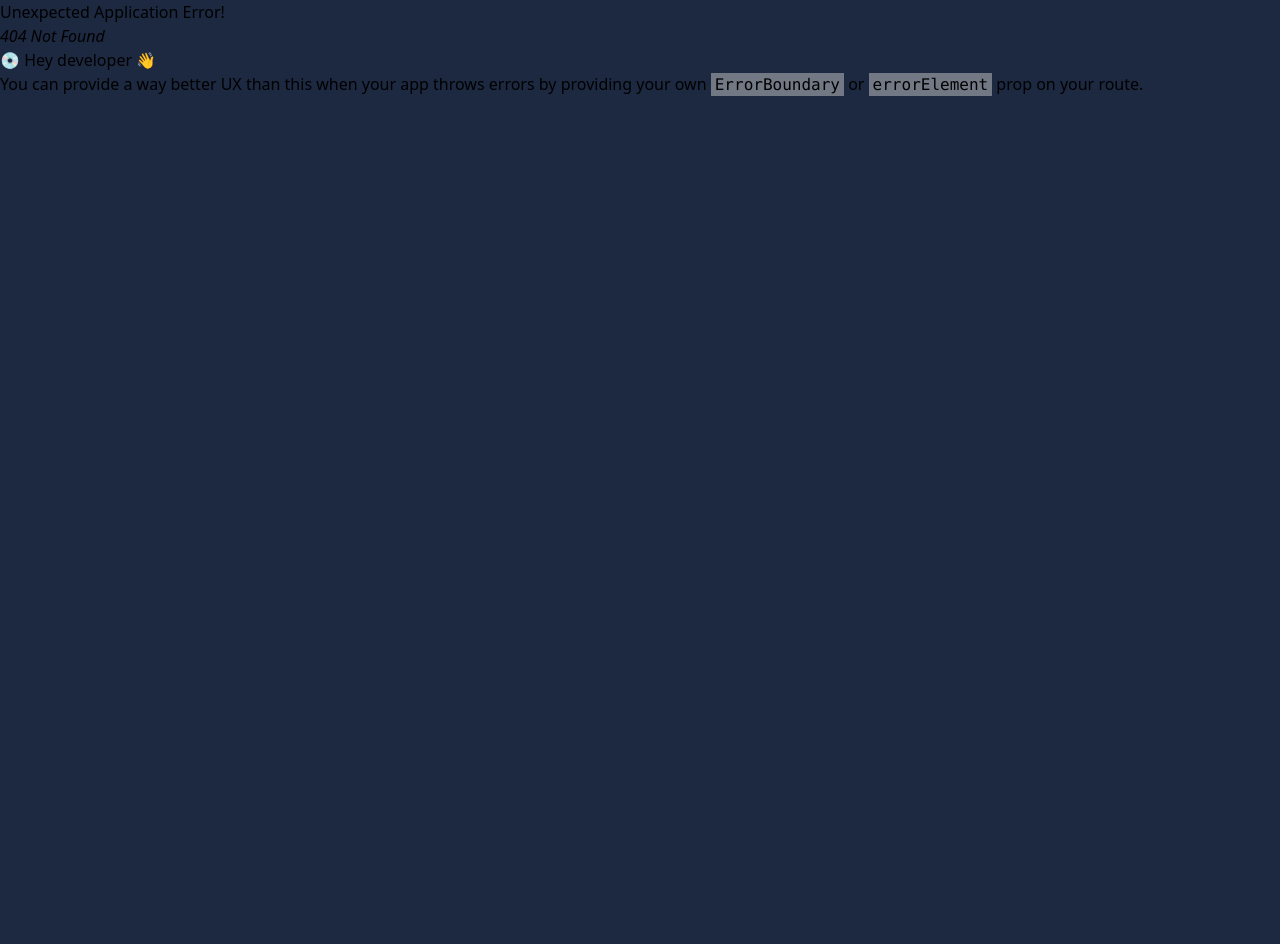
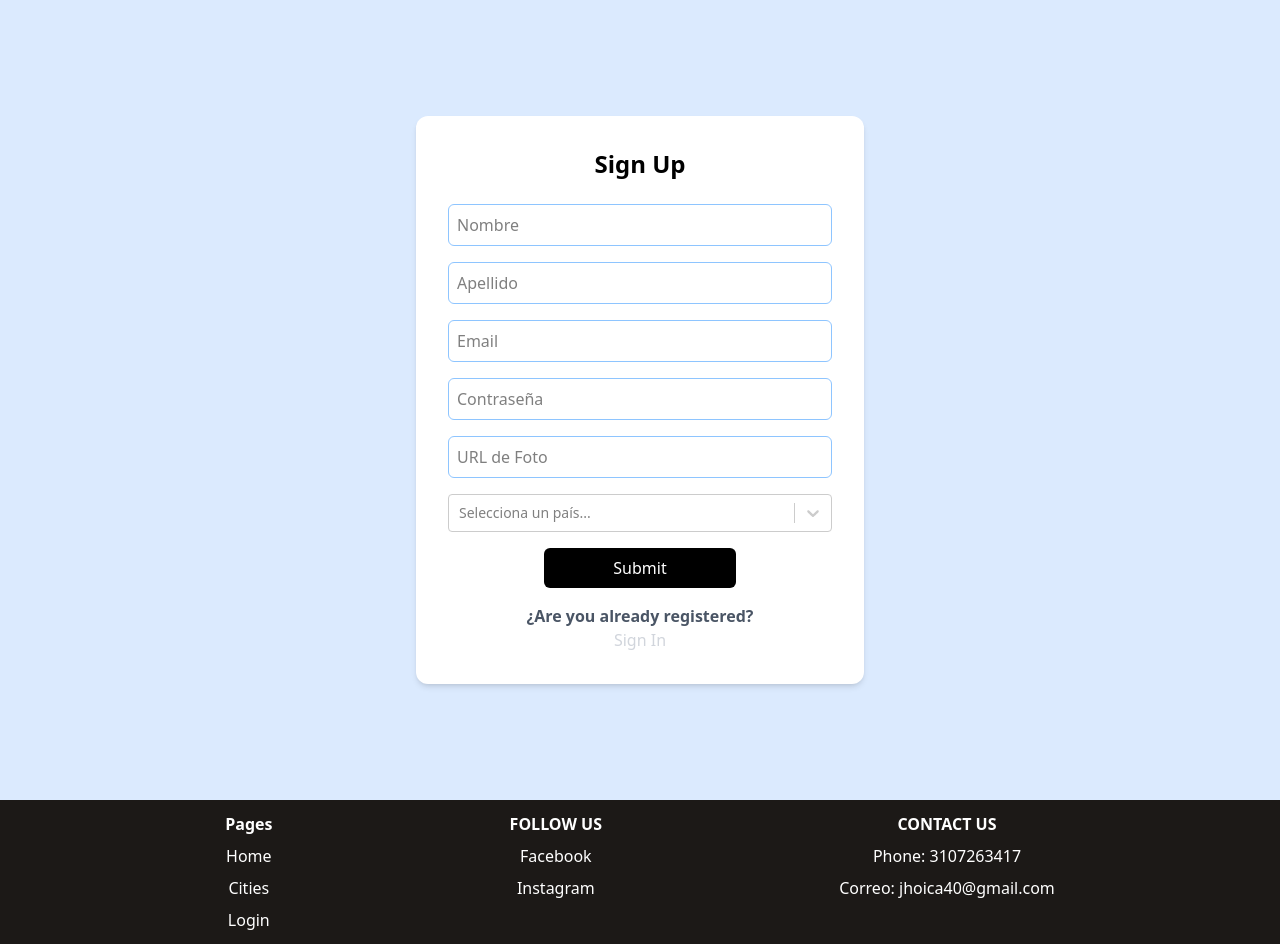
Before and after one commit to BuriticaSebas/mytinerary-sebastianBuritica, a React (Vite) app: page /register in a window 1280 px wide. Before the commit this address had no page. Before the commit the page ends 800 px from the top, so only its background shows below. Built offline with nearby package versions, Linux system fonts and the light colour scheme; no server answers; a web font is replaced by a local one.

Commit message:
Login y register listos

```diff
--- a/package.json
+++ b/package.json
@@ -17,10 +17,12 @@
     "axios": "^1.8.4",
     "react": "^19.0.0",
     "react-dom": "^19.0.0",
+    "react-hook-form": "^7.56.1",
     "react-icons": "^5.5.0",
     "react-redux": "^9.2.0",
     "react-responsive": "^10.0.1",
     "react-router-dom": "^7.2.0",
+    "react-select": "^5.10.1",
     "tailwindcss": "^4.0.8"
   },
   "devDependencies": {
--- a/src/App.jsx
+++ b/src/App.jsx
@@ -4,7 +4,7 @@ import Home from "./pages/Home"
 import Cities from "./pages/Cities"
 import Login from "./pages/Login"
 import DetailCity from "./pages/DetailCity"
-
+import Register from "./pages/Register.jsx"
 const router = createBrowserRouter([
   { path: '/',
     element: <MainLayout/> ,
@@ -12,6 +12,7 @@ const router = createBrowserRouter([
       {path: "/" , element: <Home/>},
       {path: "/cities", element: <Cities/>},
       {path: "/login", element: <Login/>},
+      {path: "/register", element: <Register/>},
       {path: "/detailCity" , element: <DetailCity/> }
     ]
   }
--- a/src/pages/DetailCity.jsx
+++ b/src/pages/DetailCity.jsx
@@ -35,7 +35,7 @@ const DetailCity = () => {
   };
 
 
-  const [like, setLike] = useState(0)
+  const [like, setLike] = useState({})
 
   const contadorLike = (id) => {
     setLike((prevLikes) => ({
--- a/src/pages/Login.jsx
+++ b/src/pages/Login.jsx
@@ -1,25 +1,66 @@
-import imgCons from "../assets/construc.png";
-import { Link } from "react-router-dom";
+import { useForm } from 'react-hook-form';
+import { Link } from 'react-router-dom';
+export default function Login() {
+  const {
+    register,
+    handleSubmit,
+    formState: { errors }
+  } = useForm();
 
+  const onSubmit = (data) => {
+    console.log('Datos enviados:', data);
+  };
 
-function Login() {
   return (
-    <>
-      <div className="w-full bg-white h-120 sm:h-200 text-black flex flex-col items-center justify-center">
+    <div className="min-h-screen p-3 flex items-center justify-center bg-blue-100">
+      <div className="bg-white p-8 rounded-xl shadow-md w-full max-w-md">
+        <h2 className="text-2xl font-bold text-black text-center mb-6">Sign In</h2>
+        <form onSubmit={handleSubmit(onSubmit)} className="space-y-4 flex flex-col">
+          <input
+            type="email"
+            placeholder="Correo electrónico"
+            {...register('email', {
+              required: 'Este campo es obligatorio',
+              pattern: {
+                value: /^[a-zA-Z0-9._-]+@[a-zA-Z0-9.-]+\.[a-zA-Z]{2,6}$/,
+                message: 'Ingresa un correo electrónico válido'
+              }
+            })}
+            className="w-full p-2 border rounded-md border-blue-300 focus:outline-none focus:ring-2 focus:ring-blue-400"
+          />
+          {errors.email && <p className="text-red-500 text-sm">{errors.email.message}</p>}
 
-        <h1 className="p-5 font-[1000]  sm:text-[3rem]">PAGE IN CONSTRUCTION</h1>
+          <input
+            type="password"
+            placeholder="Contraseña"
+            {...register('password', {
+              required: 'Este campo es obligatorio',
+              minLength: {
+                value: 8,
+                message: 'La contraseña debe tener al menos 8 caracteres'
+              },
+              pattern: {
+                value: /^(?=.*[a-z])(?=.*[A-Z])(?=.*\d).{8,}$/,
+                message: 'La contraseña debe tener al menos una mayúscula, una minúscula y un número'
+              }
+            })}
+            className="w-full p-2 border rounded-md border-blue-300 focus:outline-none focus:ring-2 focus:ring-blue-400"
+          />
+          {errors.password && <p className="text-red-500 text-sm">{errors.password.message}</p>}
 
-        <div className="inline-block  p-2">
-          <img src={imgCons} alt="" className="w-full h-full object-cover  sm:h-130  sm:w-130" />
+          <button
+            type="submit"
+            className="w-1/2 m-auto bg-black text-white font-bold py-2 px-4 rounded-md hover:bg-gray-600 transition"
+          >
+           <Link to = "/">Submit</Link>
+           </button>
+        </form>
+
+        <div className="text-center mt-4">
+          <p className="font-bold text-gray-600">¿No tienes una cuenta?</p>
+          <p className="text-gray-300 hover:text-gray-400"><Link to = "/register">Registrate</Link></p>
         </div>
-
-
-
-          <button className="m-5 p-2  bg-stone-900 rounded-2xl font-perso text-white"><Link to="/" className="hover:text-blue-200">BACT TO HOME</Link></button>
-
       </div>
-    </>
+    </div>
   );
 }
-
-export default Login;
--- /dev/null
+++ b/src/pages/Register.jsx
@@ -0,0 +1,142 @@
+import { useForm } from "react-hook-form";
+import { useState, useEffect } from "react";
+import Select from "react-select";
+import { Link } from "react-router-dom";
+export default function RegisterForm() {
+  const {
+    register,
+    handleSubmit,
+    setValue,
+    formState: { errors },
+  } = useForm();
+
+  const [countryOptions, setCountryOptions] = useState([]);
+
+  const onSubmit = (data) => {
+    console.log("Datos enviados:", data);
+  };
+
+  useEffect(() => {
+    fetch("https://restcountries.com/v3.1/region/americas")
+      .then((res) => res.json())
+      .then((data) => {
+        const countries = data
+          .map((c) => ({
+            value: c.name.common,
+            label: c.name.common,
+          }))
+          .sort((a, b) => a.label.localeCompare(b.label));
+        setCountryOptions(countries);
+      });
+  }, []);
+
+  useEffect(() => {
+    register("country", { required: "Este campo es obligatorio" });
+  }, [register]);
+
+  const handleCountryChange = (selectedOption) => {
+    setValue("country", selectedOption?.value, { shouldValidate: true });
+  };
+
+  return (
+    <div className="min-h-screen p-3 flex items-center justify-center bg-blue-100">
+      <div className="bg-white p-8 rounded-xl shadow-md w-full max-w-md">
+        <h2 className="text-2xl font-bold text-black text-center mb-6">
+          Sign Up
+        </h2>
+        <form
+          onSubmit={handleSubmit(onSubmit)}
+          className="space-y-4 flex flex-col"
+        >
+          <input
+            type="text"
+            placeholder="Nombre"
+            {...register("name", { required: "Este campo es obligatorio" })}
+            className="w-full p-2 border rounded-md border-blue-300 focus:outline-none focus:ring-2 focus:ring-blue-400"
+          />
+          {errors.name && (
+            <p className="text-red-500 text-sm">{errors.name.message}</p>
+          )}
+
+          <input
+            type="text"
+            placeholder="Apellido"
+            {...register("lastname", { required: "Este campo es obligatorio" })}
+            className="w-full p-2 border rounded-md border-blue-300 focus:outline-none focus:ring-2 focus:ring-blue-400"
+          />
+          {errors.lastname && (
+            <p className="text-red-500 text-sm">{errors.lastname.message}</p>
+          )}
+
+          <input
+            type="email"
+            placeholder="Email"
+            {...register("email", { required: "Este campo es obligatorio" })}
+            className="w-full p-2 border rounded-md border-blue-300 focus:outline-none focus:ring-2 focus:ring-blue-400"
+          />
+          {errors.email && (
+            <p className="text-red-500 text-sm">{errors.email.message}</p>
+          )}
+
+          <input
+            type="password"
+            placeholder="Contraseña"
+            {...register("password", {
+              required: "Este campo es obligatorio",
+              pattern: {
+                value: /^(?=.*[a-z])(?=.*[A-Z])(?=.*\d).{8,}$/,
+                message:
+                  "La contraseña debe tener al menos 8 caracteres, incluyendo una mayúscula, una minúscula y un número",
+              },
+            })}
+            className="w-full p-2 border rounded-md border-blue-300 focus:outline-none focus:ring-2 focus:ring-blue-400"
+          />
+          {errors.password && (
+            <p className="text-red-500 text-sm">{errors.password.message}</p>
+          )}
+
+          <input
+            type="url"
+            placeholder="URL de Foto"
+            {...register("urlPhoto", { required: "Este campo es obligatorio" })}
+            className="w-full p-2 border rounded-md border-blue-300 focus:outline-none focus:ring-2 focus:ring-blue-400"
+          />
+          {errors.urlPhoto && (
+            <p className="text-red-500 text-sm">{errors.urlPhoto.message}</p>
+          )}
+
+
+          <div>
+            <Select
+              options={countryOptions}
+              onChange={handleCountryChange}
+              placeholder="Selecciona un país..."
+              className="text-sm"
+            />
+            {errors.country && (
+              <p className="text-red-500 text-sm mt-1">
+                {errors.country.message}
+              </p>
+            )}
+          </div>
+
+          <button
+            type="submit"
+            className="w-1/2 m-auto bg-black text-white py-2 px-4 rounded-md hover:bg-gray-600"
+          >
+           <Link to = "/">Submit</Link>
+          </button>
+        </form>
+
+        <div className="text-center mt-4">
+          <p className="font-bold text-gray-600">
+            ¿Are you already registered?
+          </p>
+          <p className="text-gray-300 hover:text-gray-400 cursor-pointer">
+          <Link to = "/login">Sign In</Link>
+          </p>
+        </div>
+      </div>
+    </div>
+  );
+}
```
Also changed, not shown: 1 other file (tests, documents, lock files or other folders).
